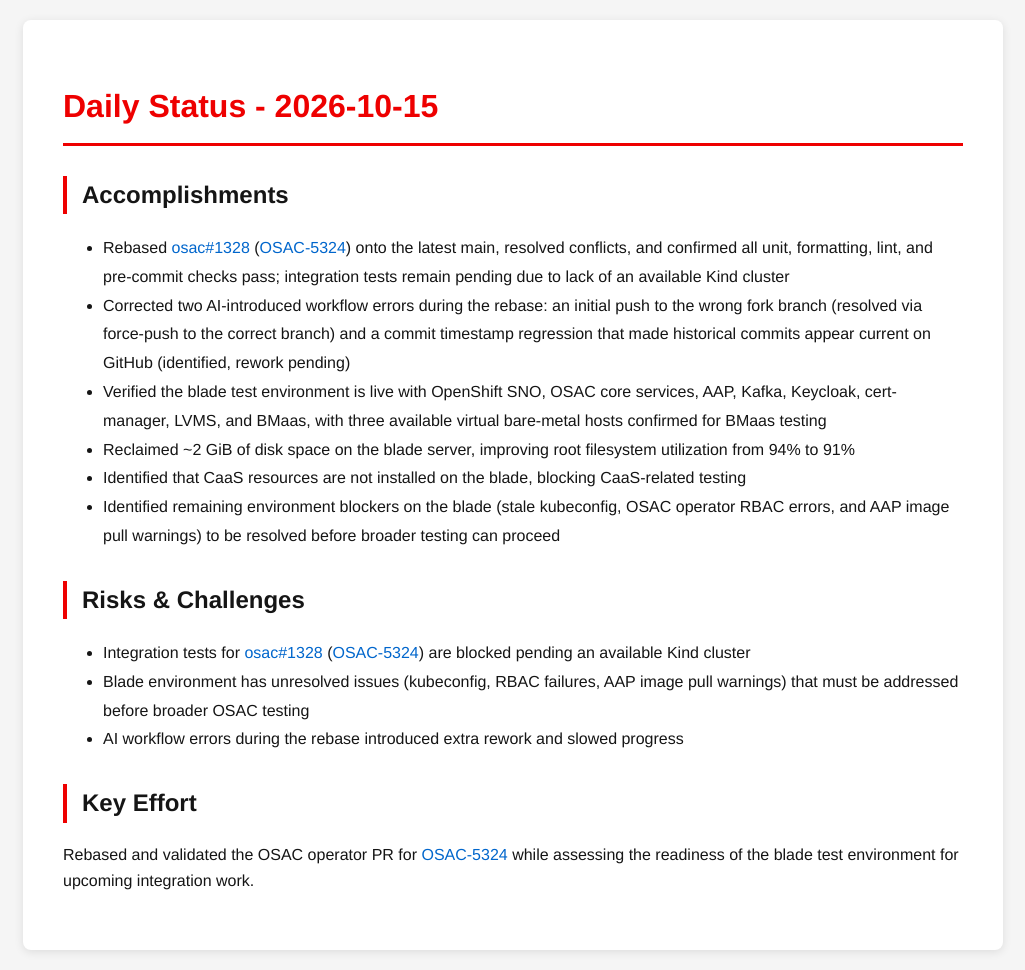
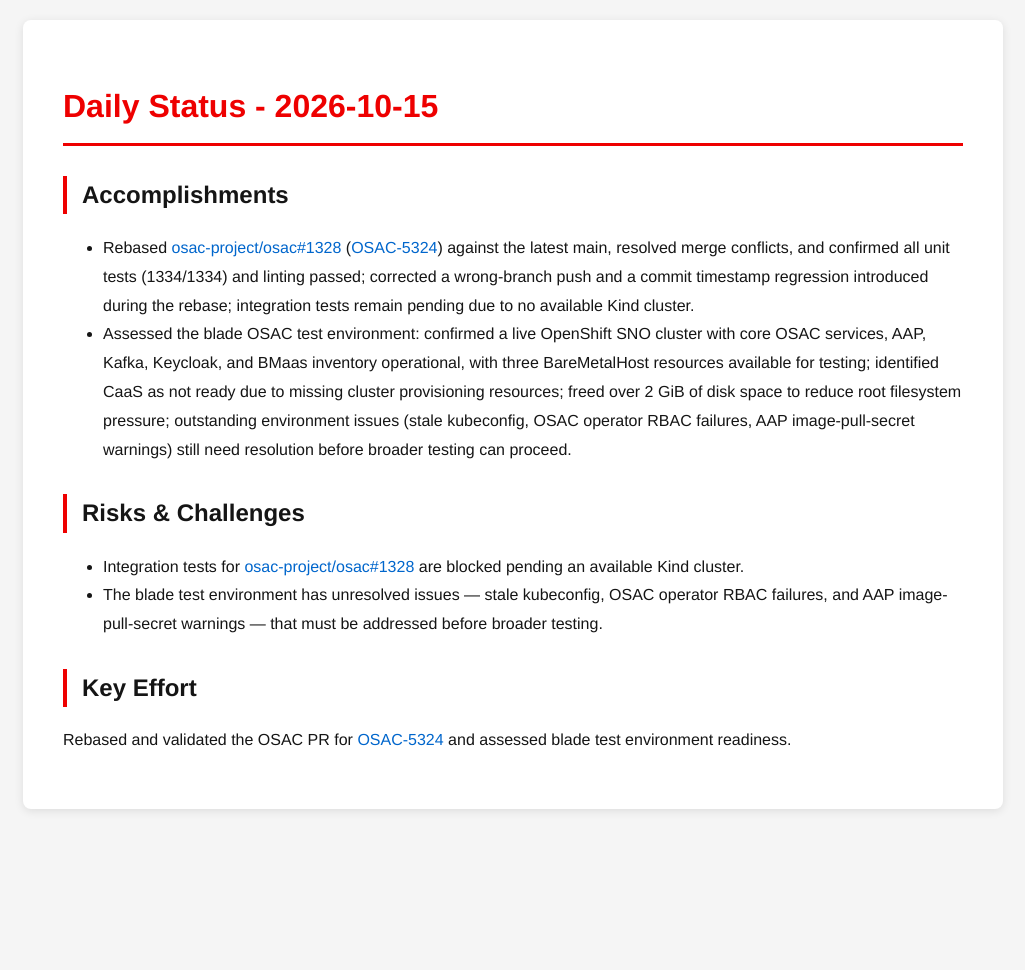
Before and after one commit to tzvatot/daily-status, a Jekyll site: the page built from 2026-10-15.md, in a window 1280 px wide. Shown: the whole page, without its empty margins (127-1152 px from the left). Built offline with Jekyll 4.4.1, drawn with Linux system fonts in a browser that asks for light colours; after the commit the page ends 900 px from its top, so only the background shows below that.

Commit message:
Daily status update - 2026-10-15

```diff
--- a/2026-10-15.md
+++ b/2026-10-15.md
@@ -7,17 +7,12 @@
 # Daily Status - 2026-10-15
 
 ## Accomplishments
-- Rebased [osac#1328](https://github.com/osac-project/osac/pull/1328) ([OSAC-5324](https://redhat.atlassian.net/browse/OSAC-5324)) onto the latest main, resolved conflicts, and confirmed all unit, formatting, lint, and pre-commit checks pass; integration tests remain pending due to lack of an available Kind cluster
-- Corrected two AI-introduced workflow errors during the rebase: an initial push to the wrong fork branch (resolved via force-push to the correct branch) and a commit timestamp regression that made historical commits appear current on GitHub (identified, rework pending)
-- Verified the blade test environment is live with OpenShift SNO, OSAC core services, AAP, Kafka, Keycloak, cert-manager, LVMS, and BMaas, with three available virtual bare-metal hosts confirmed for BMaas testing
-- Reclaimed ~2 GiB of disk space on the blade server, improving root filesystem utilization from 94% to 91%
-- Identified that CaaS resources are not installed on the blade, blocking CaaS-related testing
-- Identified remaining environment blockers on the blade (stale kubeconfig, OSAC operator RBAC errors, and AAP image pull warnings) to be resolved before broader testing can proceed
+- Rebased [osac-project/osac#1328](https://github.com/osac-project/osac/pull/1328) ([OSAC-5324](https://redhat.atlassian.net/browse/OSAC-5324)) against the latest main, resolved merge conflicts, and confirmed all unit tests (1334/1334) and linting passed; corrected a wrong-branch push and a commit timestamp regression introduced during the rebase; integration tests remain pending due to no available Kind cluster.
+- Assessed the blade OSAC test environment: confirmed a live OpenShift SNO cluster with core OSAC services, AAP, Kafka, Keycloak, and BMaas inventory operational, with three BareMetalHost resources available for testing; identified CaaS as not ready due to missing cluster provisioning resources; freed over 2 GiB of disk space to reduce root filesystem pressure; outstanding environment issues (stale kubeconfig, OSAC operator RBAC failures, AAP image-pull-secret warnings) still need resolution before broader testing can proceed.
 
 ## Risks & Challenges
-- Integration tests for [osac#1328](https://github.com/osac-project/osac/pull/1328) ([OSAC-5324](https://redhat.atlassian.net/browse/OSAC-5324)) are blocked pending an available Kind cluster
-- Blade environment has unresolved issues (kubeconfig, RBAC failures, AAP image pull warnings) that must be addressed before broader OSAC testing
-- AI workflow errors during the rebase introduced extra rework and slowed progress
+- Integration tests for [osac-project/osac#1328](https://github.com/osac-project/osac/pull/1328) are blocked pending an available Kind cluster.
+- The blade test environment has unresolved issues — stale kubeconfig, OSAC operator RBAC failures, and AAP image-pull-secret warnings — that must be addressed before broader testing.
 
 ## Key Effort
-Rebased and validated the OSAC operator PR for [OSAC-5324](https://redhat.atlassian.net/browse/OSAC-5324) while assessing the readiness of the blade test environment for upcoming integration work.
+Rebased and validated the OSAC PR for [OSAC-5324](https://redhat.atlassian.net/browse/OSAC-5324) and assessed blade test environment readiness.
```
